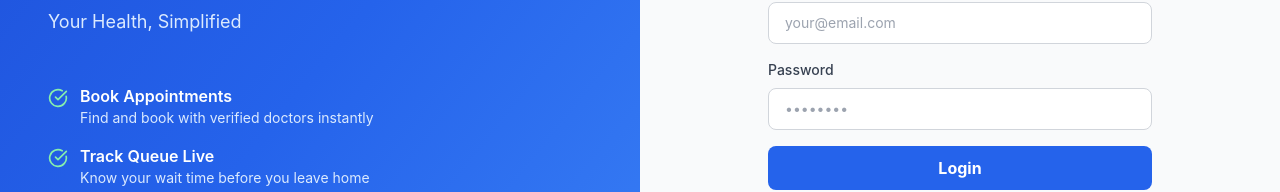
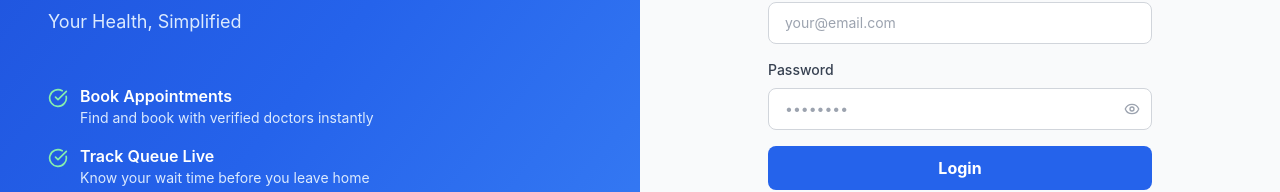
Before and after one commit to NimishBm/Medi, a React (Vite) app in the folder client/: page /login/patient in a window 1280 px wide. Shown: the part 332-524 px from the top of the page. Built offline with nearby package versions, Linux system fonts and the light colour scheme; no server answers.

Commit message:
worked on login

```diff
--- a/client/src/pages/DoctorLogin.jsx
+++ b/client/src/pages/DoctorLogin.jsx
@@ -4,7 +4,7 @@
 import { authAPI } from '../services/api';
 import { setUser } from '../store/slices/authSlice';
 import toast from 'react-hot-toast';
-import { Heart, CheckCircle } from 'lucide-react';
+import { Heart, CheckCircle, Eye, EyeOff } from 'lucide-react';
 
 export const DoctorLogin = () => {
   const dispatch = useDispatch();
@@ -12,6 +12,7 @@
   const [email, setEmail] = useState('');
   const [password, setPassword] = useState('');
   const [loading, setLoading] = useState(false);
+  const [showPassword, setShowPassword] = useState(false);
 
   const handleLogin = async (e) => {
     e.preventDefault();
@@ -100,13 +101,22 @@
               {/* Password */}
               <div>
                 <label className="block text-sm font-medium text-gray-700 mb-2">Password</label>
-                <input
-                  type="password"
-                  value={password}
-                  onChange={(e) => setPassword(e.target.value)}
-                  placeholder="••••••••"
-                  className="w-full px-4 py-2.5 border border-gray-300 rounded-lg focus:outline-none focus:ring-2 focus:ring-blue-500 text-sm"
-                />
+                <div className="relative">
+                  <input
+                    type={showPassword ? 'text' : 'password'}
+                    value={password}
+                    onChange={(e) => setPassword(e.target.value)}
+                    placeholder="••••••••"
+                    className="w-full px-4 py-2.5 pr-10 border border-gray-300 rounded-lg focus:outline-none focus:ring-2 focus:ring-blue-500 text-sm"
+                  />
+                  <button
+                    type="button"
+                    onClick={() => setShowPassword(!showPassword)}
+                    className="absolute right-3 top-1/2 -translate-y-1/2 text-gray-400 hover:text-gray-600"
+                  >
+                    {showPassword ? <EyeOff size={16} /> : <Eye size={16} />}
+                  </button>
+                </div>
               </div>
 
               {/* Login Button */}
--- a/client/src/pages/PatientLogin.jsx
+++ b/client/src/pages/PatientLogin.jsx
@@ -4,7 +4,7 @@
 import { authAPI } from '../services/api';
 import { setUser } from '../store/slices/authSlice';
 import toast from 'react-hot-toast';
-import { Heart, CheckCircle } from 'lucide-react';
+import { Heart, CheckCircle, Eye, EyeOff } from 'lucide-react';
 
 export const PatientLogin = () => {
   const dispatch = useDispatch();
@@ -12,6 +12,7 @@
   const [email, setEmail] = useState('');
   const [password, setPassword] = useState('');
   const [loading, setLoading] = useState(false);
+  const [showPassword, setShowPassword] = useState(false);
 
   const handleLogin = async (e) => {
     e.preventDefault();
@@ -100,13 +101,22 @@
               {/* Password */}
               <div>
                 <label className="block text-sm font-medium text-gray-700 mb-2">Password</label>
-                <input
-                  type="password"
-                  value={password}
-                  onChange={(e) => setPassword(e.target.value)}
-                  placeholder="••••••••"
-                  className="w-full px-4 py-2.5 border border-gray-300 rounded-lg focus:outline-none focus:ring-2 focus:ring-blue-500 text-sm"
-                />
+                <div className="relative">
+                  <input
+                    type={showPassword ? 'text' : 'password'}
+                    value={password}
+                    onChange={(e) => setPassword(e.target.value)}
+                    placeholder="••••••••"
+                    className="w-full px-4 py-2.5 pr-10 border border-gray-300 rounded-lg focus:outline-none focus:ring-2 focus:ring-blue-500 text-sm"
+                  />
+                  <button
+                    type="button"
+                    onClick={() => setShowPassword(!showPassword)}
+                    className="absolute right-3 top-1/2 -translate-y-1/2 text-gray-400 hover:text-gray-600"
+                  >
+                    {showPassword ? <EyeOff size={16} /> : <Eye size={16} />}
+                  </button>
+                </div>
               </div>
 
               {/* Login Button */}
--- a/client/src/services/api.js
+++ b/client/src/services/api.js
@@ -23,9 +23,12 @@
   (response) => response,
   (error) => {
     if (error.response?.status === 401) {
-      localStorage.removeItem('token');
-      localStorage.removeItem('user');
-      window.location.href = '/login';
+      const isAuthEndpoint = error.config?.url?.includes('/auth/login') || error.config?.url?.includes('/auth/register');
+      if (!isAuthEndpoint) {
+        localStorage.removeItem('token');
+        localStorage.removeItem('user');
+        window.location.href = '/login';
+      }
     }
     return Promise.reject(error);
   }
```
